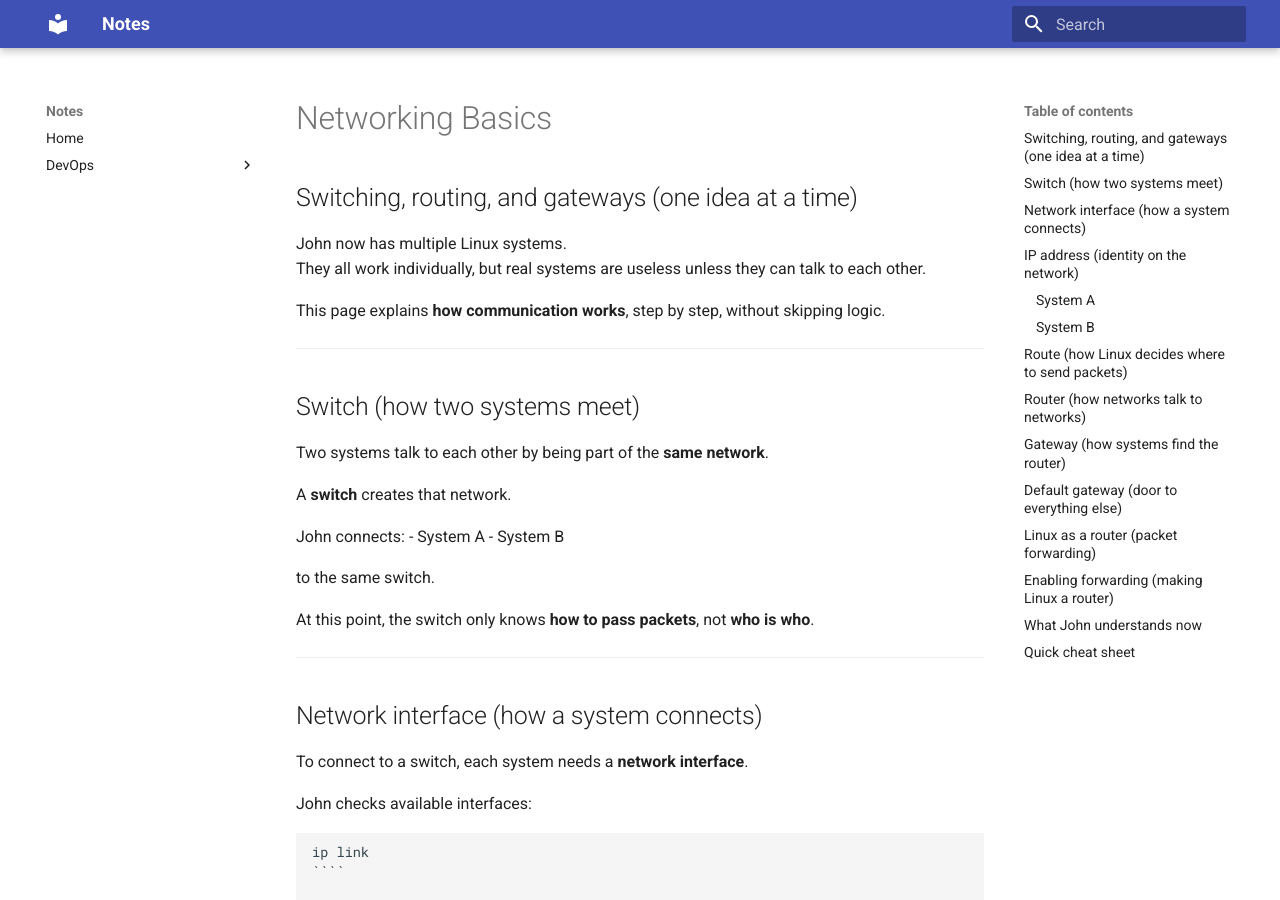
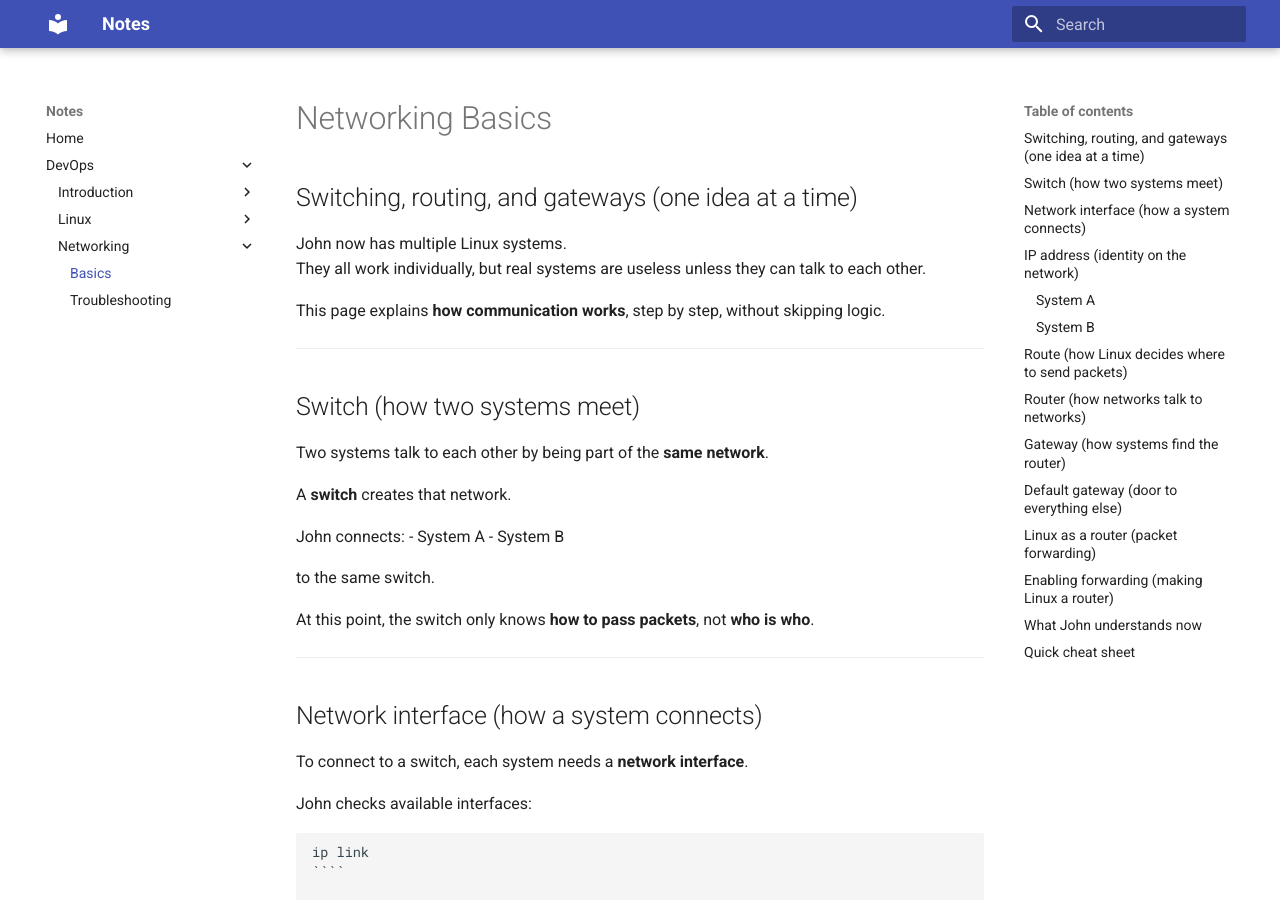
Before and after one commit to anubhab-codes/documentation, an MkDocs documentation site: the page built from docs/devops/networking/networking-basics.md, in a window 1280 px wide and 900 px high. Built offline with MkDocs 1.6.1 and Material for MkDocs 9.7.7, drawn with Linux system fonts in a browser that asks for light colours.

Commit message:
Update mkdocs.yml

```diff
--- a/mkdocs.yml
+++ b/mkdocs.yml
@@ -13,5 +13,5 @@ nav:
           - Process, Signal & Ports: devops/linux/linux-process-signal-ports.md
           - User Access: devops/linux/user-access-in-linux-servers.md
       - Networking:
-          - Basics: devops/networking/basics.md
+          - Basics: devops/networking/networking-basics.md
           - Troubleshooting: devops/networking/troubleshooting.md
```
